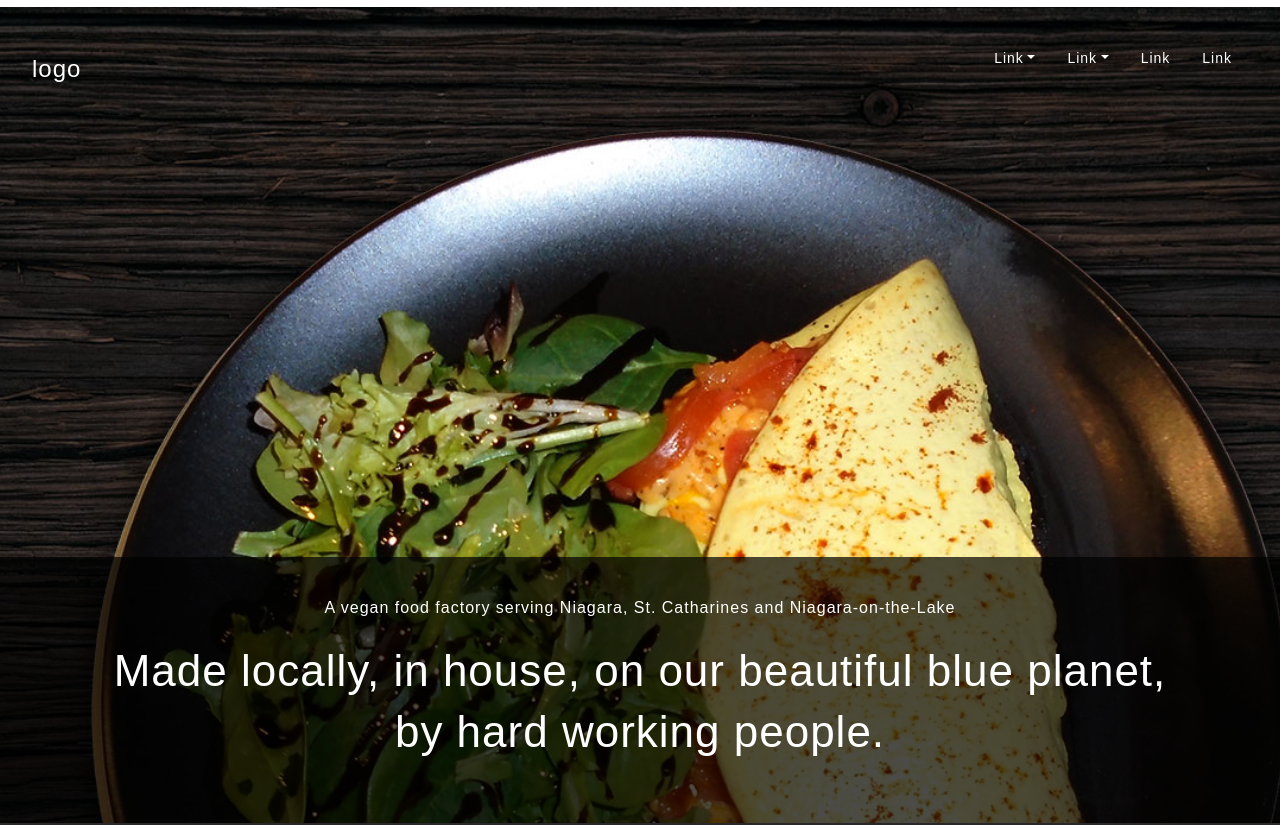
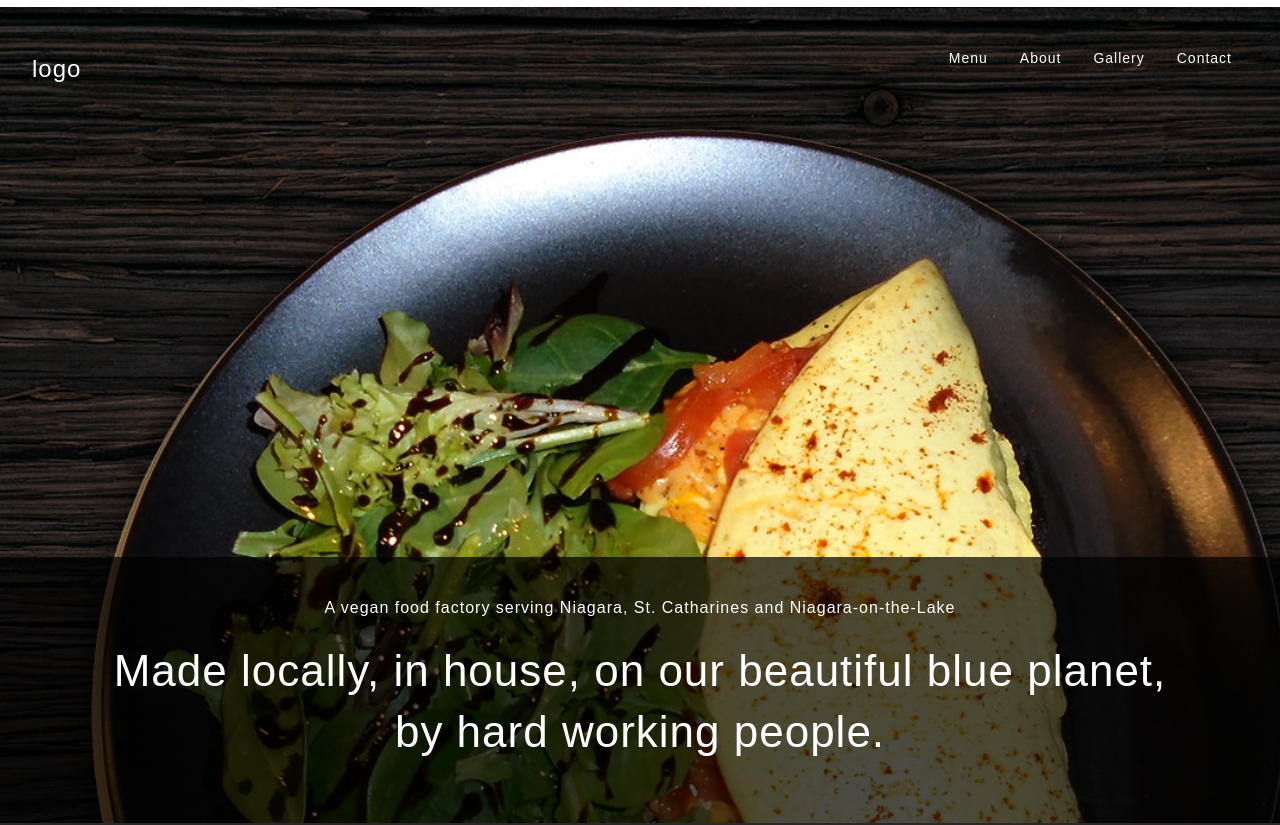
Before and after one commit to jd-fillmore/plant-no-1, a Gatsby site: page / in a window 1280 px wide. Shown: the top 825 px of the page. Built offline with nearby package versions, Linux system fonts and the light colour scheme; Gatsby itself is replaced by a stand-in of ours.

Commit message:
update nav links

```diff
--- a/components/Nav/nav.js
+++ b/components/Nav/nav.js
@@ -7,10 +7,11 @@ import {
   NavbarBrand,
   Nav,
   NavItem,
-  UncontrolledDropdown,
-  DropdownToggle,
-  DropdownMenu,
-  DropdownItem,
+  NavLink,
+  // UncontrolledDropdown,
+  // DropdownToggle,
+  // DropdownMenu,
+  // DropdownItem,
 } from "reactstrap"
 import "../Nav/nav.scss"
 
@@ -30,37 +31,24 @@ const Example = props => {
         <NavbarToggler className="custom-toggler" onClick={toggle} />
         <Collapse isOpen={isOpen} navbar>
           <Nav className="ml-auto" navbar>
-            <UncontrolledDropdown nav inNavbar>
-              <DropdownToggle nav caret>
-                Link
-              </DropdownToggle>
-              <DropdownMenu right className="animate slideIn">
-                <Link to="#">
-                  <DropdownItem>Link</DropdownItem>
-                </Link>
-                <Link to="#">
-                  <DropdownItem>Link</DropdownItem>
-                </Link>
-              </DropdownMenu>
-            </UncontrolledDropdown>
-            <UncontrolledDropdown nav inNavbar>
-              <DropdownToggle nav caret>
-                Link
-              </DropdownToggle>
-              <DropdownMenu right className="animate slideIn">
-                <Link to="#">
-                  <DropdownItem>Link</DropdownItem>
-                </Link>
-              </DropdownMenu>
-            </UncontrolledDropdown>
             <NavItem>
-              <Link to="#" className="nav-link">
-                Link
+              <Link to="/menu" className="nav-link">
+                Menu
               </Link>
             </NavItem>
             <NavItem>
-              <Link to="#" className="nav-link">
-                Link
+              <Link to="/about" className="nav-link">
+                About
+              </Link>
+            </NavItem>
+            <NavItem>
+              <Link to="/gallery" className="nav-link">
+                Gallery
+              </Link>
+            </NavItem>
+            <NavItem>
+              <Link to="/contact" className="nav-link">
+                Contact
               </Link>
             </NavItem>
           </Nav>
--- a/src/scss/general.scss
+++ b/src/scss/general.scss
@@ -3,6 +3,7 @@
 @import "../scss/breakpoints.scss";
 
 button {
+  &.btn-secondary {
     background: rgba(0, 0, 0, 0) !important;
     border: 3px solid $gold !important;
     border-radius: 0 !important;
@@ -14,6 +15,7 @@ button {
       background: $gold !important;
     }
   }
+}
 
 .flex {
   display: flex;
```
Lines whose indentation alone changed are shown as unchanged.
